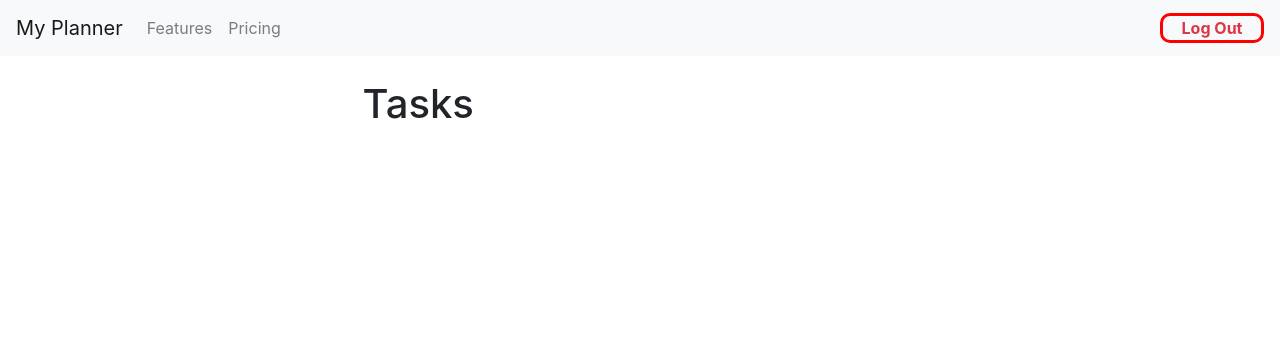
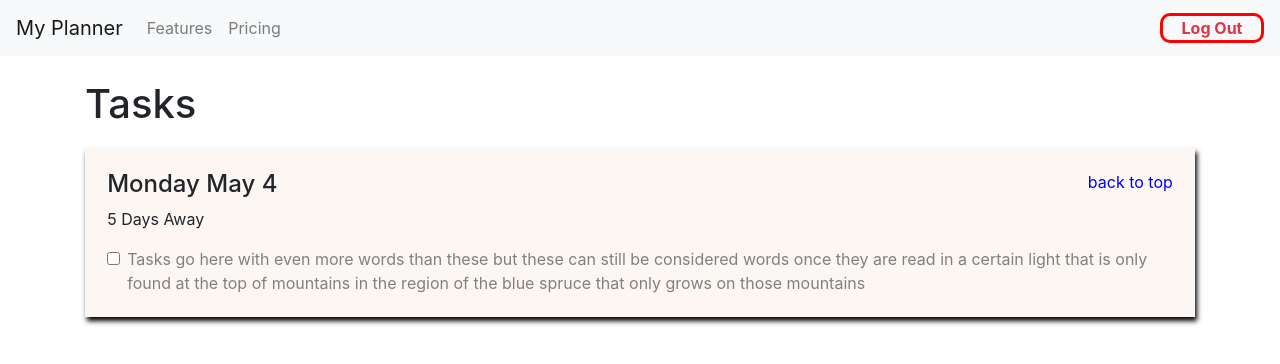
Before and after one commit to quinnmicha/ToDo, a PHP site: page /tasks.php in a window 1280 px wide. Shown: the top 364 px of the page. Run offline with PHP 8.4, Linux system fonts and the light colour scheme; the visitor is signed in with stand-in values (Sample User, id 1); a stand-in replaces the project's code that opens the database connection.

Commit message:
played around with the design of the tasks page

```diff
--- a/tasks.php
+++ b/tasks.php
@@ -27,10 +27,18 @@ else {
 <script src="https://cdn.jsdelivr.net/npm/popper.js@1.16.0/dist/umd/popper.min.js" integrity="sha384-Q6E9RHvbIyZFJoft+2mJbHaEWldlvI9IOYy5n3zV9zzTtmI3UksdQRVvoxMfooAo" crossorigin="anonymous"></script>
 <script src="https://stackpath.bootstrapcdn.com/bootstrap/4.4.1/js/bootstrap.min.js" integrity="sha384-wfSDF2E50Y2D1uUdj0O3uMBJnjuUD4Ih7YwaYd1iqfktj0Uod8GCExl3Og8ifwB6" crossorigin="anonymous"></script>
 <script type="text/javascript" src='../ToDo/model/validation.js'></script>
-
+<style>
+   .week{
+     padding:2%;
+     margin-top:20px;
+     margin-bottom:60px;
+     box-shadow:2px 4px 5px black;
+     background-color:#fcf7f3;
+ }
+ </style>
 </head>
 
-<body>
+<body id="0">
 <nav class="navbar navbar-expand-lg navbar-light bg-light">
     <a class="navbar-brand" href="#">My Planner</a>
     <button class="navbar-toggler" type="button" data-toggle="collapse" data-target="#navbarNavDropdown" aria-controls="navbarNavDropdown" aria-expanded="false" aria-label="Toggle navigation">
@@ -56,9 +64,21 @@ else {
 </nav>
 
 <div class="container">
-    <form method='POST' class='m-auto w-50'>
-        <h1 class='mt-4'>Tasks</h1>
+    <h1 class='mt-4'>Tasks</h1>
 
+    <div class="week">
+        <a href="#0" style="float:right;color:blue;">back to top</a>
+        <h4 id="1">Monday May 4</h4>
+        <p>5 Days Away</p>
+
+        <div class="form-check">
+            <input class="form-check-input" type="checkbox" style="color:blue;" value="" id="defaultCheck1">
+            <label class="form-check-label" for="defaultCheck1" style="color:grey;">
+              Tasks go here with even more words than these but these can still be considered words once they are read in a certain light that is only found at the top of mountains in the region of the blue spruce that only grows on those mountains
+            </label>
+        </div>
+
+    </div>
 
 
 
```
